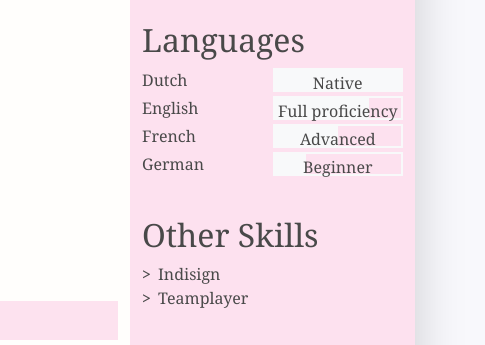
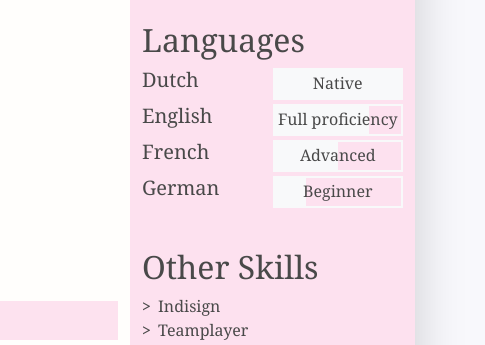
Before and after one commit to Krissiedonkers/PRJ4_2324_214010, a plain HTML site: page index.html in a window 1280 px wide. Shown: the part 399-744 px from the top of the page, 795-1280 px from the left. Drawn offline with nearby package versions, Linux system fonts and the light colour scheme.

Commit message:
update 3

```diff
--- a/index.html
+++ b/index.html
@@ -90,10 +90,10 @@
                   <ul class="biography-details list-unstyled">
                     <li>Taking orders</li>
 					<li>Pouring drinks</li>
-                  </ul>
+                  <br></ul>
                 </div>
               </li>
-				<br/>
+
 
               <!-- 2nd item in professional experience -->
               <li class="biography-item row mb-2">
@@ -107,10 +107,10 @@
                   <!-- This entry doesn't have a list of achievements, but you can copy-paste the one from above -->
 				<ul class="biography-details list-unstyled">
                     <li>Managing the cash register</li>
-                  </ul>
+                  	<br></ul>
                 </div>
               </li>
-				<br/>
+
 
 			<li class="biography-item row mb-2">
                 <div class="logo-container col-3 col-sm-2 col-md-3 col-lg-2">
@@ -124,7 +124,7 @@
 				<ul class="biography-details list-unstyled">
                     <li>Managing the cash register</li>
                     <li>Stocking shelves</li>
-                  </ul>
+                  <br></ul>
                 </div>
               </li>
 
@@ -134,8 +134,7 @@
           <!-- We're done with jobs, let's move on to schools -->
 
           <section class="my-3 biography-section">
-            <br>
-			  <h2 class="titles">Education</h2>
+            <h2 class="titles">Education</h2>
             <ul class="biography-list list-unstyled">
 
               <!-- Top item in education. And by "top", I mean a Bachelor in Creative Business at BUas. -->
@@ -149,10 +148,10 @@
                   <!-- Use the list below to talk about minors, exchanges, extra-curricular activities. -->
                   <ul class="biography-details list-unstyled">
                     <li>Exchange with Bournemouth University</li>
-                  </ul>
+                  	<br></ul>
                 </div>
               </li>
-				<br/>
+
 
               <!-- 2nd item in education -->
               <li class="biography-item row mb-2">
@@ -164,10 +163,10 @@
                   <h6>2015 - 2020</h6>
                   <ul class="biography-details list-unstyled">
                     <li>HAVO</li>
-                  </ul>
+                  	<br></ul>
                 </div>
               </li>
-				<br>
+
 
             <li class="biography-item row mb-2">
                 <div class="logo-container col-3 col-sm-2 col-md-3 col-lg-2">
@@ -245,7 +244,7 @@
             <!-- Each item in the list is a language. Modify, add or remove depending on what you speak -->
             <ul class="language-list list-unstyled">
               <li class="language-item d-flex mb-1">
-                <h7 class="language-name w-50">Dutch</h7>
+                <h5 class="language-name w-50">Dutch</h5>
                 <div class="language-level w-50 border border-light border-2 position-relative">
                   <!-- The div below is a progress bar. Choose between w-25, w-50, w-75 and w-100 to show your level of fluency -->
                   <div class="language-progress position-absolute bg-light h-100 w-100"></div>
@@ -253,7 +252,7 @@
                 </div>
               </li>
               <li class="language-item d-flex mb-1">
-                <h7 class="language-name w-50">English</h7>
+                <h5 class="language-name w-50">English</h5>
                 <div class="language-level w-50 border border-light border-2 position-relative">
                   <!-- The div below is a progress bar. Choose between w-25, w-50, w-75 and w-100 to show your level of fluency -->
                   <div class="language-progress position-absolute bg-light h-100 w-75"></div>
@@ -261,7 +260,7 @@
                 </div>
               </li>
               <li class="language-item d-flex mb-1">
-                <h7 class="language-name w-50">French</h7>
+                <h5 class="language-name w-50">French</h5>
                 <div class="language-level w-50 border border-light border-2 position-relative">
                   <!-- The div below is a progress bar. Choose between w-25, w-50, w-75 and w-100 to show your level of fluency -->
                   <div class="language-progress position-absolute bg-light h-100 w-50"></div>
@@ -269,7 +268,7 @@
                 </div>
               </li>
               <li class="language-item d-flex mb-1">
-                <h7 class="language-name w-50">German</h7>
+                <h5 class="language-name w-50">German</h5>
                 <div class="language-level w-50 border border-light border-2 position-relative">
                   <!-- The div below is a progress bar. Choose between w-25, w-50, w-75 and w-100 to show your level of fluency -->
                   <div class="language-progress position-absolute bg-light h-100 w-25"></div>
```
